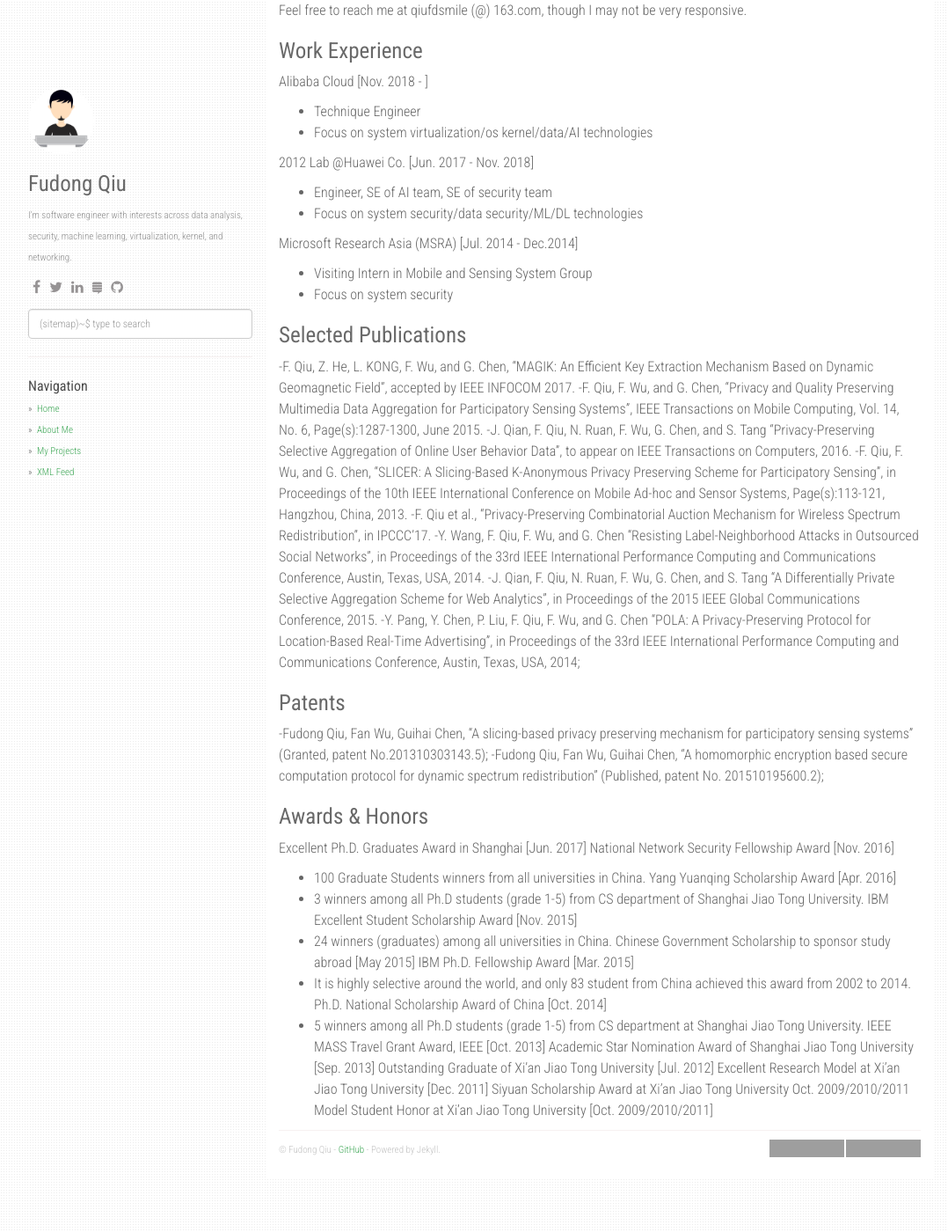
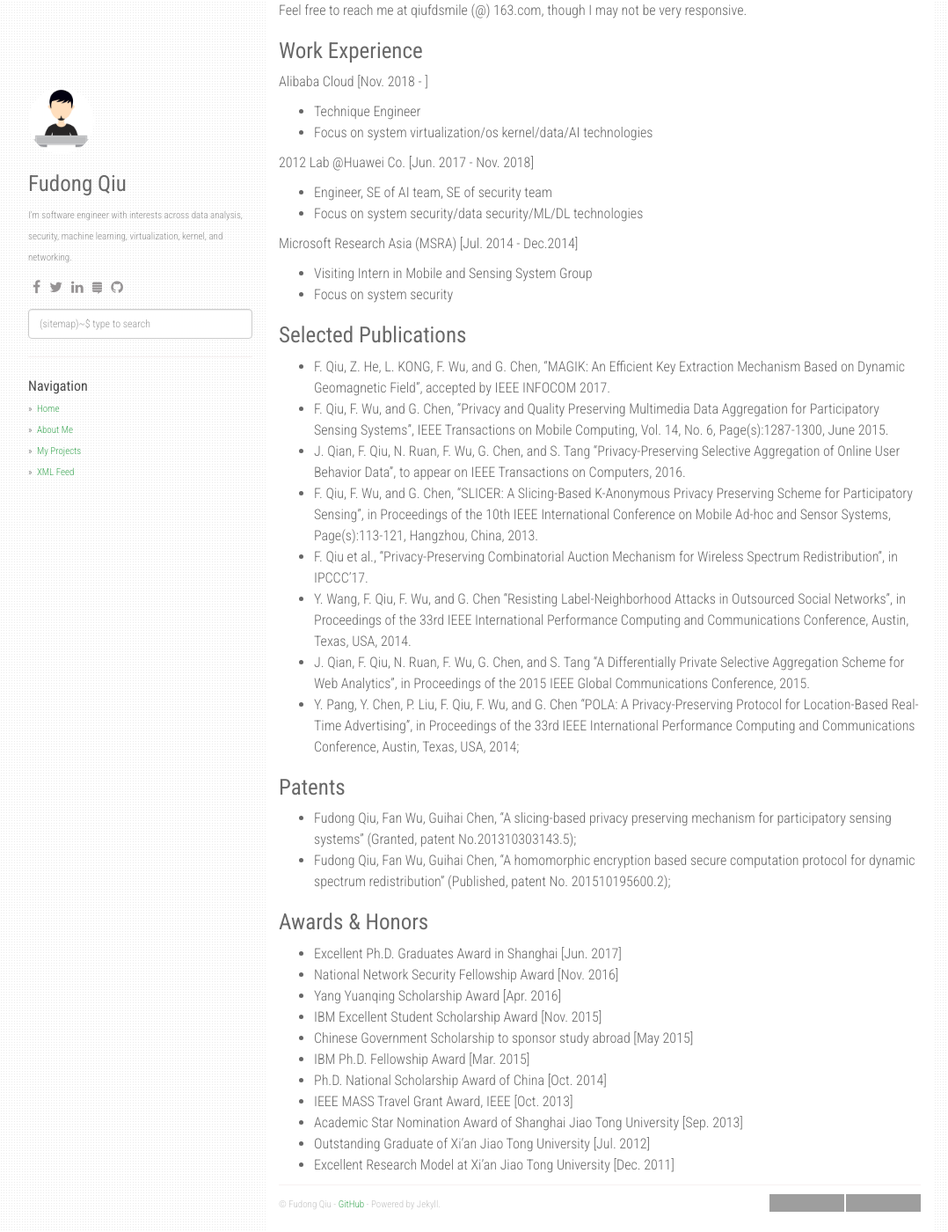
Before and after one commit to fdqiu/fdqiu.github.io, a Jekyll site: the page built from about.md, in a window 1280 px wide and 1400 px high, scrolled down 196 px. Shown: the whole window at 88% size, without its empty margins (53-1131 px from the left). Built offline with Jekyll 4.4.1, drawn with Linux system fonts in a browser that asks for light colours; nearby versions of some CDN libraries; grey boxes are pictures that could not be loaded.

Commit message:
Update about.md

```diff
--- a/about.md
+++ b/about.md
@@ -25,34 +25,28 @@
 
 
 # Selected Publications
--F. Qiu, Z. He, L. KONG, F. Wu, and G. Chen, “MAGIK: An Efficient Key Extraction Mechanism Based on Dynamic Geomagnetic Field”, accepted by IEEE INFOCOM 2017.
--F. Qiu, F. Wu, and G. Chen, “Privacy and Quality Preserving Multimedia Data Aggregation for Participatory Sensing Systems”, IEEE Transactions on Mobile Computing, Vol. 14, No. 6, Page(s):1287-1300, June 2015.
--J. Qian, F. Qiu, N. Ruan, F. Wu, G. Chen, and S. Tang “Privacy-Preserving Selective Aggregation of Online User Behavior Data”, to appear on IEEE Transactions on Computers, 2016.
--F. Qiu, F. Wu, and G. Chen, “SLICER: A Slicing-Based K-Anonymous Privacy Preserving Scheme for Participatory Sensing”, in Proceedings of the 10th IEEE International Conference on Mobile Ad-hoc and Sensor Systems, Page(s):113-121, Hangzhou, China, 2013.
--F. Qiu et al., “Privacy-Preserving Combinatorial Auction Mechanism for Wireless Spectrum Redistribution”, in IPCCC’17.
--Y. Wang, F. Qiu, F. Wu, and G. Chen “Resisting Label-Neighborhood Attacks in Outsourced Social Networks”, in Proceedings of the 33rd IEEE International Performance Computing and Communications Conference, Austin, Texas, USA, 2014.
--J. Qian, F. Qiu, N. Ruan, F. Wu, G. Chen, and S. Tang “A Differentially Private Selective Aggregation Scheme for Web Analytics”, in Proceedings of the 2015 IEEE Global Communications Conference, 2015.
--Y. Pang, Y. Chen, P. Liu, F. Qiu, F. Wu, and G. Chen “POLA: A Privacy-Preserving Protocol for Location-Based Real-Time Advertising”, in Proceedings of the 33rd IEEE International Performance Computing and Communications Conference, Austin, Texas, USA, 2014;
+- F. Qiu, Z. He, L. KONG, F. Wu, and G. Chen, “MAGIK: An Efficient Key Extraction Mechanism Based on Dynamic Geomagnetic Field”, accepted by IEEE INFOCOM 2017.
+- F. Qiu, F. Wu, and G. Chen, “Privacy and Quality Preserving Multimedia Data Aggregation for Participatory Sensing Systems”, IEEE Transactions on Mobile Computing, Vol. 14, No. 6, Page(s):1287-1300, June 2015.
+- J. Qian, F. Qiu, N. Ruan, F. Wu, G. Chen, and S. Tang “Privacy-Preserving Selective Aggregation of Online User Behavior Data”, to appear on IEEE Transactions on Computers, 2016.
+-  F. Qiu, F. Wu, and G. Chen, “SLICER: A Slicing-Based K-Anonymous Privacy Preserving Scheme for Participatory Sensing”, in Proceedings of the 10th IEEE International Conference on Mobile Ad-hoc and Sensor Systems, Page(s):113-121, Hangzhou, China, 2013.
+- F. Qiu et al., “Privacy-Preserving Combinatorial Auction Mechanism for Wireless Spectrum Redistribution”, in IPCCC’17.
+- Y. Wang, F. Qiu, F. Wu, and G. Chen “Resisting Label-Neighborhood Attacks in Outsourced Social Networks”, in Proceedings of the 33rd IEEE International Performance Computing and Communications Conference, Austin, Texas, USA, 2014.
+- J. Qian, F. Qiu, N. Ruan, F. Wu, G. Chen, and S. Tang “A Differentially Private Selective Aggregation Scheme for Web Analytics”, in Proceedings of the 2015 IEEE Global Communications Conference, 2015.
+- Y. Pang, Y. Chen, P. Liu, F. Qiu, F. Wu, and G. Chen “POLA: A Privacy-Preserving Protocol for Location-Based Real-Time Advertising”, in Proceedings of the 33rd IEEE International Performance Computing and Communications Conference, Austin, Texas, USA, 2014;
 
 # Patents
--Fudong Qiu, Fan Wu, Guihai Chen, “A slicing-based privacy preserving mechanism for participatory sensing systems” (Granted, patent No.201310303143.5);
--Fudong Qiu, Fan Wu, Guihai Chen, “A homomorphic encryption based secure computation protocol for dynamic spectrum redistribution” (Published, patent No. 201510195600.2);
+- Fudong Qiu, Fan Wu, Guihai Chen, “A slicing-based privacy preserving mechanism for participatory sensing systems” (Granted, patent No.201310303143.5);
+- Fudong Qiu, Fan Wu, Guihai Chen, “A homomorphic encryption based secure computation protocol for dynamic spectrum redistribution” (Published, patent No. 201510195600.2);
 
 # Awards & Honors
-Excellent Ph.D. Graduates Award in Shanghai [Jun. 2017]
-National Network Security Fellowship Award [Nov. 2016]
-- 100 Graduate Students winners from all universities in China.
-Yang Yuanqing Scholarship Award [Apr. 2016]
-- 3 winners among all Ph.D students (grade 1-5) from CS department of Shanghai Jiao Tong University.
-IBM Excellent Student Scholarship Award [Nov. 2015]
-- 24 winners (graduates) among all universities in China.
-Chinese Government Scholarship to sponsor study abroad [May 2015]
-IBM Ph.D. Fellowship Award [Mar. 2015]
-- It is highly selective around the world, and only 83 student from China achieved this award from 2002 to 2014.
-Ph.D. National Scholarship Award of China [Oct. 2014]
-- 5 winners among all Ph.D students (grade 1-5) from CS department at Shanghai Jiao Tong University.
-IEEE MASS Travel Grant Award, IEEE [Oct. 2013]
-Academic Star Nomination Award of Shanghai Jiao Tong University [Sep. 2013]
-Outstanding Graduate of Xi’an Jiao Tong University [Jul. 2012]
-Excellent Research Model at Xi’an Jiao Tong University [Dec. 2011]
-Siyuan Scholarship Award at Xi’an Jiao Tong University Oct. 2009/2010/2011 Model Student Honor at Xi’an Jiao Tong University [Oct. 2009/2010/2011]
+- Excellent Ph.D. Graduates Award in Shanghai [Jun. 2017]
+- National Network Security Fellowship Award [Nov. 2016]
+- Yang Yuanqing Scholarship Award [Apr. 2016]
+- IBM Excellent Student Scholarship Award [Nov. 2015]
+- Chinese Government Scholarship to sponsor study abroad [May 2015]
+- IBM Ph.D. Fellowship Award [Mar. 2015]
+- Ph.D. National Scholarship Award of China [Oct. 2014]
+- IEEE MASS Travel Grant Award, IEEE [Oct. 2013]
+- Academic Star Nomination Award of Shanghai Jiao Tong University [Sep. 2013]
+- Outstanding Graduate of Xi’an Jiao Tong University [Jul. 2012]
+- Excellent Research Model at Xi’an Jiao Tong University [Dec. 2011]
```
